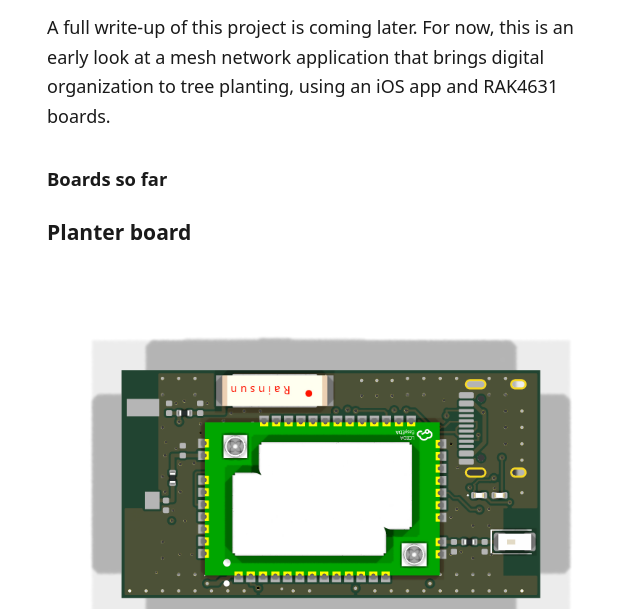
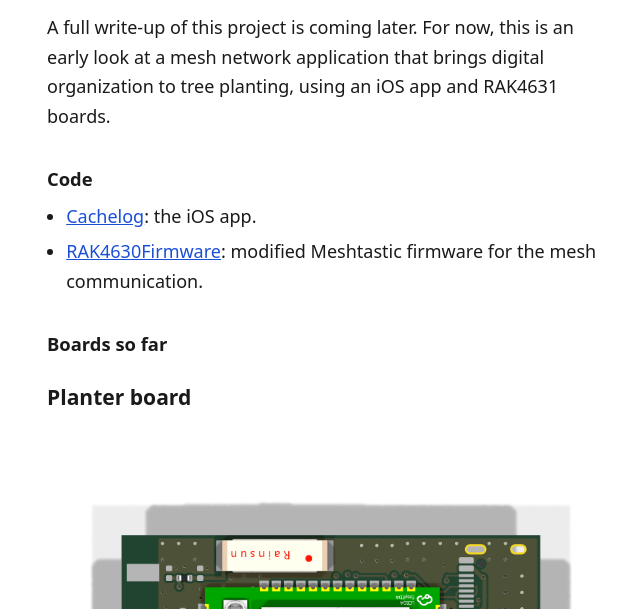
Before and after one commit to MaxZischka1/maxzischka.com, a plain HTML site: page posts/tree-planting/index.html in a window 1280 px wide. Shown: the part 191-800 px from the top of the page, without its empty margins (309-949 px from the left). Drawn offline with Linux system fonts and the light colour scheme.

Commit message:
added repos

```diff
--- a/posts/tree-planting/index.html
+++ b/posts/tree-planting/index.html
@@ -7,6 +7,12 @@
 
 <p>A full write-up of this project is coming later. For now, this is an early look at a mesh network application that brings digital organization to tree planting, using an iOS app and RAK4631 boards.</p>
 
+<h2>Code</h2>
+<ul>
+<li><a href="https://github.com/MaxZischka1/cachelog">Cachelog</a>: the iOS app.</li>
+<li><a href="https://github.com/MaxZischka1/RAK4630Firmware">RAK4630Firmware</a>: modified Meshtastic firmware for the mesh communication.</li>
+</ul>
+
 <h2>Boards so far</h2>
 <h3>Planter board</h3>
 <p><img src="PlanterBoard-3d.png" width="700" alt="KiCad 3D render of the planter board with a RAK4631 module"></p>
```
Also changed, not shown: 1 other file.
